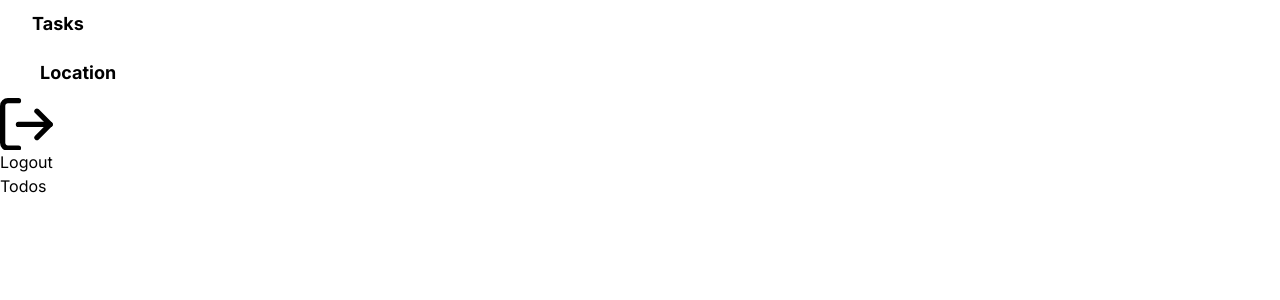
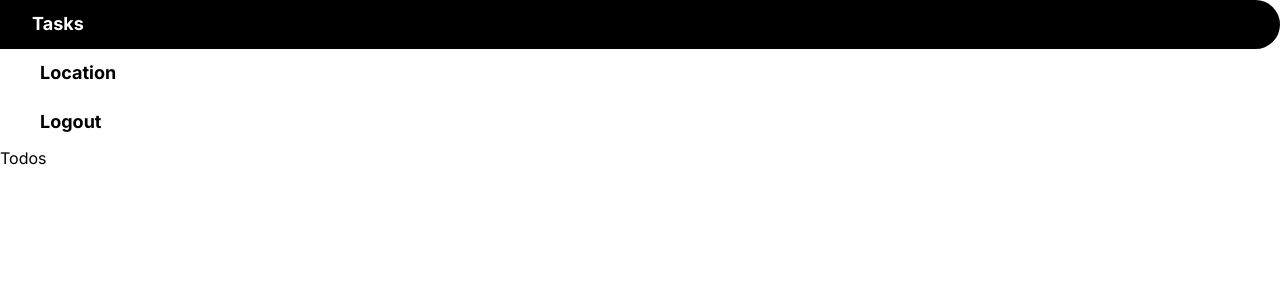
Before and after one commit to SmokeNova/todo-app-assignment, a React (Vite) app: page / in a window 1280 px wide. Shown: the top 300 px of the page. Built offline with nearby package versions, Linux system fonts and the light colour scheme; sample sign-in values are in the browser's storage.

Commit message:
working on designing

```diff
--- a/src/components/Navbar.tsx
+++ b/src/components/Navbar.tsx
@@ -1,17 +1,28 @@
-import { Link } from "react-router-dom";
+import { Link, useLocation } from "react-router-dom";
 import { LocationIcon, LogoutIcon, TaskIcon } from "../icons";
+import { useDispatch } from "react-redux";
+import { logout } from "../features/auth/authSlice";
 
 export default function Navbar() {
+  const { pathname } = useLocation();
+  const dispatch = useDispatch();
+
   return (
-    <nav className="basis-[235px] flex flex-col justify-between py-5 h-[100vh]">
-      <div className="basis-[100%] flex flex-col gap-4">
-        <Link to="/" className="link">
+    <nav className="md:basis-[18%] md:!max-w-[235px] flex flex-col justify-between py-5 h-[100vh]">
+      <div className="md:basis-[100%] flex md:flex-col gap-4 flex-row">
+        <Link
+          to="/"
+          className={`link ${pathname === "/" ? "linkSelected" : ""}`}
+        >
           <span>
             <TaskIcon />
           </span>
           Tasks
         </Link>
-        <Link to="/location" className="link">
+        <Link
+          to="/location"
+          className={`link ${pathname === "/location" ? "linkSelected" : ""}`}
+        >
           <span>
             <LocationIcon />
           </span>
@@ -19,7 +30,11 @@ export default function Navbar() {
         </Link>
       </div>
       <div>
-        <button type="button">
+        <button
+          type="button"
+          className="logout"
+          onClick={() => dispatch(logout())}
+        >
           <span>
             <LogoutIcon />
           </span>
--- a/src/index.css
+++ b/src/index.css
@@ -27,6 +27,13 @@ body {
     @apply flex items-center pl-5 gap-2 md:gap-5 hover:gap-3 transition-all duration-200 font-[700] text-lg py-[.65rem] rounded-r-full;
 }
 
+.logout {
+    @apply flex items-center pl-5 gap-2 md:gap-5 font-[700] text-lg py-[.65rem];
+}
+
+.linkSelected {
+    @apply !bg-black !text-white;
+}
 
 .input-field {
     @apply border border-[var(--color-gray-2)] bg-[var(--color-gray-1)] px-3 py-3 outline-0 rounded-md;
--- a/src/pages/MainPage.tsx
+++ b/src/pages/MainPage.tsx
@@ -7,7 +7,7 @@ export default function MainPage() {
   const { isAuthenticated } = useSelector((store: RootState) => store.auth);
 
   return isAuthenticated ? (
-    <div className="flex w-[100vw]">
+    <div className="flex w-[100vw] flex-col md:flex-row">
       <Navbar />
       <Outlet />
     </div>
```
